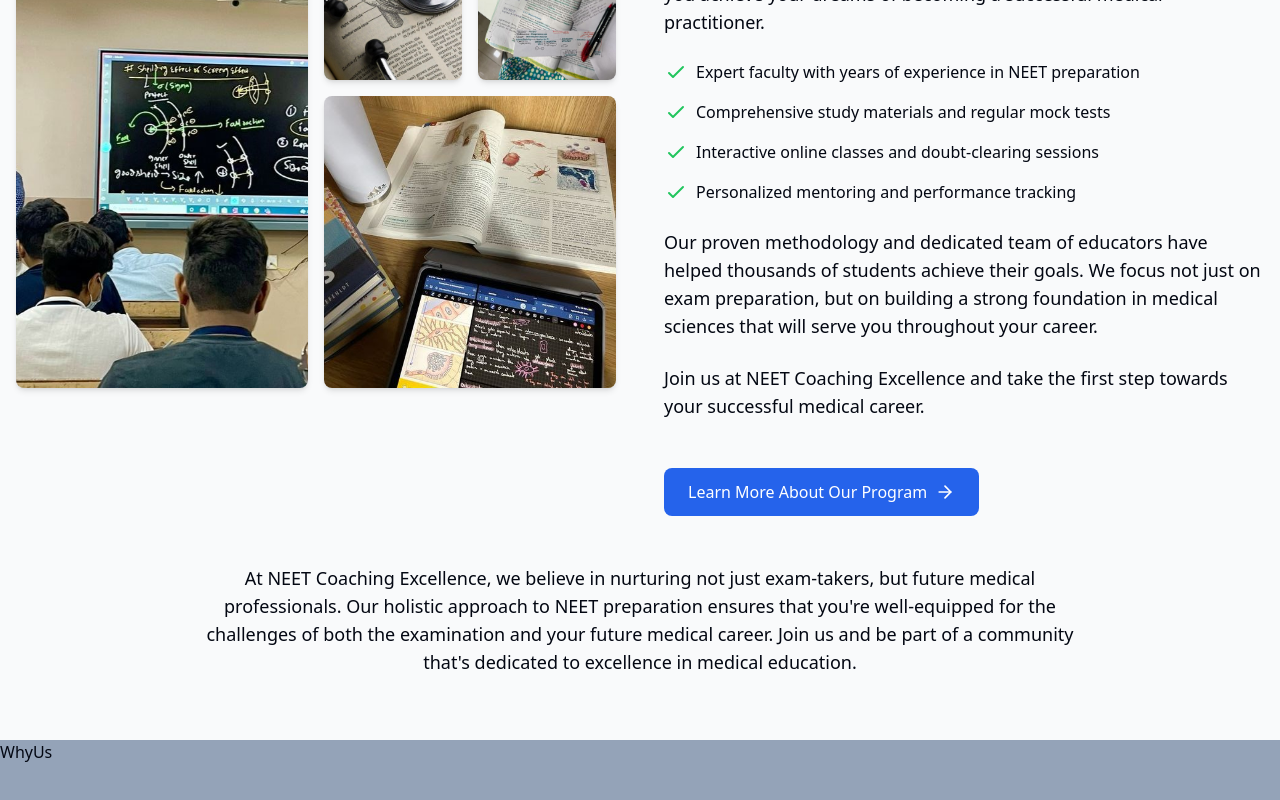
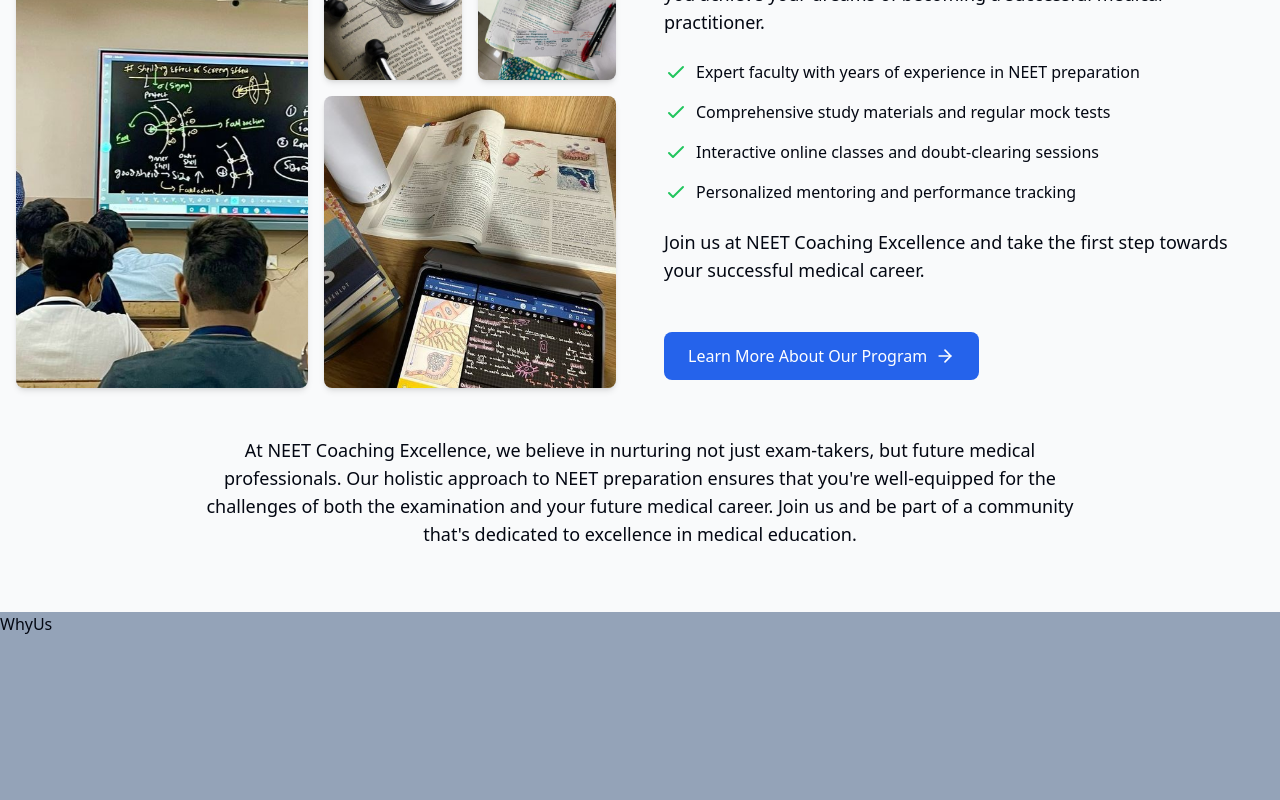
Before and after one commit to MohdAliJasim/NEETSuccessPath, a Next.js app in the folder frontend/: page / in a window 1280 px wide. Shown: the part 968-1768 px from the top of the page. Built offline with nearby package versions, Linux system fonts and the light colour scheme.

Commit message:
I have adjusted

```diff
--- a/frontend/src/components/AboutUs.jsx
+++ b/frontend/src/components/AboutUs.jsx
@@ -112,9 +112,9 @@ export default function AboutUs() {
                 <span>Personalized mentoring and performance tracking</span>
               </li>
             </motion.ul>
-            <motion.p variants={itemVariants} className="text-lg">
+            {/* <motion.p variants={itemVariants} className="text-lg">
               Our proven methodology and dedicated team of educators have helped thousands of students achieve their goals. We focus not just on exam preparation, but on building a strong foundation in medical sciences that will serve you throughout your career.
-            </motion.p>
+            </motion.p> */}
             <motion.p variants={itemVariants} className="text-lg">
               Join us at NEET Coaching Excellence and take the first step towards your successful medical career.
             </motion.p>
```
